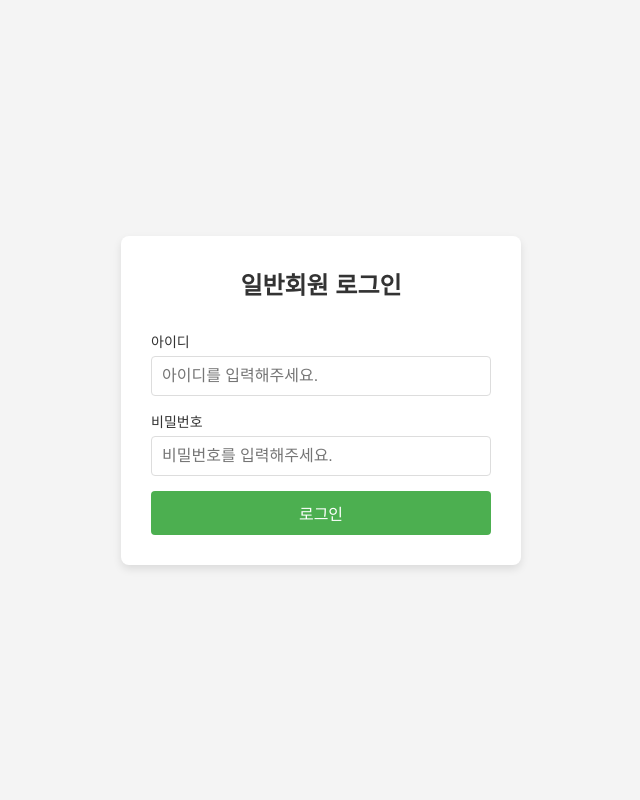
After one commit to EunKyu00/FictionPlace, a Spring Boot app: page /user/login in a window 1280 px wide. The commit adds this page. Shown: the whole page, without its empty margins (319-959 px from the left). Run offline with Spring Boot 4, Linux system fonts and the light colour scheme; some of the project's set-up classes (security, data sources, template engines, error pages and the like) are left out, and stand-ins take their place.

Commit message:
일반,기업 로그인 기능 구현

```diff
--- a/src/main/java/com/example/fiction_place1/domain/user/controller/UserController.java
+++ b/src/main/java/com/example/fiction_place1/domain/user/controller/SiteUserController.java
@@ -1,11 +1,13 @@
 package com.example.fiction_place1.domain.user.controller;
 
+import com.example.fiction_place1.domain.user.entity.SiteUser;
 import com.example.fiction_place1.domain.user.form.CompanyUserCreateForm;
 import com.example.fiction_place1.domain.user.form.SiteUserCreateForm;
 import com.example.fiction_place1.domain.user.repository.CompanyUserRepository;
 import com.example.fiction_place1.domain.user.repository.SiteUserRepository;
 import com.example.fiction_place1.domain.user.service.CompanyUserService;
 import com.example.fiction_place1.domain.user.service.SiteUserService;
+import jakarta.servlet.http.HttpSession;
 import jakarta.validation.Valid;
 import lombok.RequiredArgsConstructor;
 import org.springframework.stereotype.Controller;
@@ -15,11 +17,9 @@ import org.springframework.web.bind.annotation.*;
 
 @Controller
 @RequiredArgsConstructor
-public class UserController {
+public class SiteUserController {
     private final SiteUserService siteUserService;
-    private final CompanyUserService companyUserService;
     private final SiteUserRepository siteUserRepository;
-    private final CompanyUserRepository companyUserRepository;
 
 
     //일반 회원 회원가입 시작
@@ -53,35 +53,51 @@ public class UserController {
         return "redirect:/";
     }
     //일반 회원 회원가입 끝
+    @GetMapping("/user/login")
+    public String loginForm(Model model) {
+        return "user_login"; // 로그인 페이지로 이동
+    }
+    //일반 회원 로그인 시작
+    @PostMapping("/user/login")
+    public String login(@RequestParam("username") String username,
+                        @RequestParam("password") String password,
+                        HttpSession session,
+                        Model model) {
+        // 입력값 검증
+        // 아이디가 비어있는 경우
+        if (username == null || username.trim().isEmpty()) {
+            model.addAttribute("errorUserName", "아이디를 입력해주세요.");
+        }
 
+        // 비밀번호가 비어있는 경우
+        if (password == null || password.trim().isEmpty()) {
+            model.addAttribute("errorPassword", "비밀번호를 입력해주세요.");
+        }
 
-    //기업 회원 회원가입 시작
-    @GetMapping("/signup/company")
-    public String companyUserSignupForm(Model model){
-        model.addAttribute("companyUserCreateForm", new CompanyUserCreateForm());
-        return "company_user_signup";
+        // 에러가 있을 경우, 로그인 폼으로 돌아가기
+        if (model.containsAttribute("errorUserName") || model.containsAttribute("errorPassword")) {
+            return "user_login";
+        }
+        try {
+            // 로그인 시도
+            SiteUser user = siteUserService.login(username, password);
+
+            // 세션에 사용자 정보 저장
+            session.setAttribute("loginUser", user);
+
+            return "redirect:/"; // 홈으로 리다이렉트
+        } catch (IllegalArgumentException e) {
+            // 로그인 실패 시 에러 메시지 전달
+            model.addAttribute("errorMessage", e.getMessage());
+            return "user_login";
+        }
     }
 
-    @PostMapping("/signup/company")
-    public String companyUser(@Valid @ModelAttribute("companyUserCreateForm")
-                                  CompanyUserCreateForm companyUserCreateForm,
-                              BindingResult bindingResult){
-        //비번 확인
-        if (!companyUserCreateForm.getPassword().equals(companyUserCreateForm.getPassword2())){
-            bindingResult.rejectValue("password2","error.password2","비밀번호가 일치하지 않습니다.");
-        }
-        //기업 이름 유니크 확인
-        if(companyUserRepository.existsByCompanyName(companyUserCreateForm.getCompanyName())){
-            bindingResult.rejectValue("companyName","error.companyName","이미 사용 중인 기업이름 입니다.");
-        }
-        //이메일 유니크 확인
-        if (companyUserRepository.existsByEmail(companyUserCreateForm.getEmail())){  // 여기에 existsByEmail 사용
-            bindingResult.rejectValue("email","error.email","이미 사용 중인 이메일입니다.");
-        }
-        if (bindingResult.hasErrors()){
-            return "company_user_signup";
-        }
-        companyUserService.companyUser(companyUserCreateForm);
-        return "redirect:/";
+    @GetMapping("/user/logout")
+    public String logout(HttpSession session) {
+        // 세션 무효화
+        session.invalidate();
+        return "redirect:/"; // 홈으로 리다이렉트
     }
+
 }
--- a/src/main/java/com/example/fiction_place1/domain/user/repository/CompanyUserRepository.java
+++ b/src/main/java/com/example/fiction_place1/domain/user/repository/CompanyUserRepository.java
@@ -3,7 +3,10 @@ package com.example.fiction_place1.domain.user.repository;
 import com.example.fiction_place1.domain.user.entity.CompanyUser;
 import org.springframework.data.jpa.repository.JpaRepository;
 
+import java.util.Optional;
+
 public interface CompanyUserRepository extends JpaRepository<CompanyUser,Long> {
-    boolean existsByCompanyName(String companyName);  // 올바른 메서드 이름
+    boolean existsByCompanyName(String companyName);
     boolean existsByEmail(String email);
+    Optional<CompanyUser> findByCompanyName(String companyName);
 }
--- a/src/main/java/com/example/fiction_place1/domain/user/repository/SiteUserRepository.java
+++ b/src/main/java/com/example/fiction_place1/domain/user/repository/SiteUserRepository.java
@@ -3,7 +3,10 @@ package com.example.fiction_place1.domain.user.repository;
 import com.example.fiction_place1.domain.user.entity.SiteUser;
 import org.springframework.data.jpa.repository.JpaRepository;
 
+import java.util.Optional;
+
 public interface SiteUserRepository extends JpaRepository<SiteUser,Long> {
     boolean existsByUsername(String username); // username 중복 확인
-    boolean existsByEmail(String email);       // email 중복 확인
+    boolean existsByEmail(String email);// email 중복 확인
+    Optional<SiteUser> findByUsername(String username);
 }
--- /dev/null
+++ b/src/main/resources/static/user_login.css
@@ -0,0 +1,89 @@
+/* 기본 스타일 */
+* {
+    margin: 0;
+    padding: 0;
+    box-sizing: border-box;
+}
+
+body {
+    font-family: Arial, sans-serif;
+    background-color: #f4f4f4;
+    display: flex;
+    justify-content: center;
+    align-items: center;
+    height: 100vh;
+    margin: 0;
+    flex-direction: column; /* 세로 방향으로 정렬 */
+}
+
+/* 제목 스타일 */
+h1 {
+    text-align: center;
+    color: #333;
+    margin-bottom: 30px; /* 제목과 폼 간의 간격 추가 */
+    font-size: 24px;
+}
+
+/* 폼 컨테이너 */
+form {
+    background-color: #fff;
+    padding: 30px;
+    border-radius: 8px;
+    box-shadow: 0 4px 8px rgba(0, 0, 0, 0.1);
+    width: 100%;
+    max-width: 400px; /* 최대 너비 설정 */
+}
+
+/* 각 폼 그룹 */
+label {
+    font-size: 14px;
+    color: #333;
+    margin-bottom: 5px;
+    display: block;
+}
+
+/* 입력 필드 스타일 */
+input[type="text"],
+input[type="password"] {
+    width: 100%;
+    padding: 10px;
+    font-size: 16px;
+    border: 1px solid #ddd;
+    border-radius: 4px;
+    margin-bottom: 15px;
+}
+
+/* 입력 필드 포커스 시 스타일 */
+input[type="text"]:focus,
+input[type="password"]:focus {
+    border-color: #4CAF50;
+    outline: none;
+}
+
+/* 제출 버튼 스타일 */
+button {
+    width: 100%;
+    padding: 10px;
+    background-color: #4CAF50;
+    color: white;
+    font-size: 16px;
+    border: none;
+    border-radius: 4px;
+    cursor: pointer;
+    transition: background-color 0.3s;
+}
+
+button:hover {
+    background-color: #45a049;
+}
+
+/* 에러 메시지 스타일 */
+div {
+    text-align: center;
+    color: red;
+    margin-top: 10px;
+}
+/* 공통 에러 메시지 스타일 */
+.error-message {
+    color: red;
+}
--- a/src/main/resources/templates/site_user_signup.html
+++ b/src/main/resources/templates/site_user_signup.html
@@ -25,6 +25,7 @@
         <div class="form-group">
             <label for="password">비밀번호</label>
             <input type="password" id="password" th:field="*{password}" placeholder="비밀번호를 입력하세요">
+            <div th:if="${#fields.hasErrors('password')}" th:errors="*{password}" class="error"></div>
         </div>
 
         <div class="form-group">
--- /dev/null
+++ b/src/main/resources/templates/user_login.html
@@ -0,0 +1,31 @@
+<!DOCTYPE html>
+<html lang="en">
+<head>
+    <meta charset="UTF-8">
+    <title>User Login</title>
+    <link rel="stylesheet" href="/user_login.css">
+</head>
+<body>
+<!-- 로그인 폼 -->
+<form th:action="@{/user/login}" method="post">
+    <h1>일반회원 로그인</h1>
+    <label for="username">아이디</label>
+    <input type="text" id="username" name="username" placeholder="아이디를 입력해주세요.">
+    <br>
+    <!-- 아이디에 대한 에러 메시지 -->
+    <p th:if="${errorUserName}" th:text="${errorUserName}" class="error-message"></p>
+
+    <label for="password">비밀번호</label>
+    <input type="password" id="password" name="password" placeholder="비밀번호를 입력해주세요.">
+    <br>
+    <!-- 비밀번호에 대한 에러 메시지 -->
+    <p th:if="${errorPassword}" th:text="${errorPassword}" class="error-message"></p>
+
+    <button type="submit">로그인</button>
+    <!-- 에러 메시지 표시 -->
+    <div th:if="${errorMessage}" style="color: red;">
+        <p th:text="${errorMessage}"></p>
+    </div>
+</form>
+</body>
+</html>
```
Also changed, not shown: src/main/java/com/example/fiction_place1/domain/user/controller/CompanyUserController.java (added, +104 -0 lines), src/main/java/com/example/fiction_place1/domain/user/service/CompanyUserService.java (+19 -0 lines), src/main/java/com/example/fiction_place1/domain/user/service/SiteUserService.java (+19 -1 lines), src/main/java/com/example/fiction_place1/global/security/SecurityConfig.java (deleted, +0 -31 lines), src/main/java/com/example/fiction_place1/global/security/UserSecurityConfig.java (added, +55 -0 lines), src/main/resources/static/company_login.css (added, +89 -0 lines), src/main/resources/templates/company_login.html (added, +32 -0 lines), src/main/resources/templates/webtoon_list.html (+27 -9 lines).
